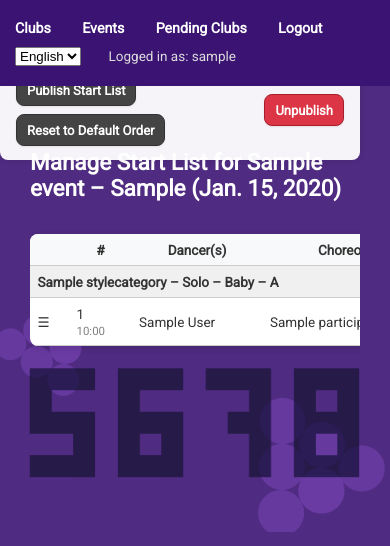
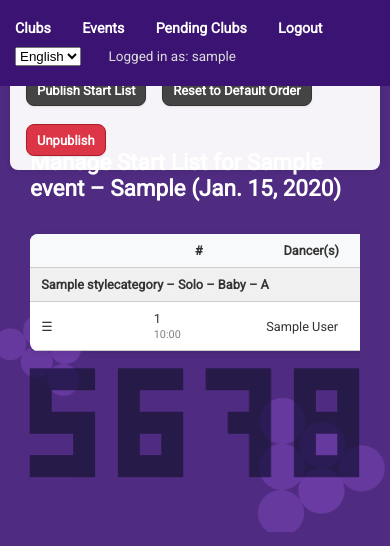
Before and after one commit to comi-cvetkovic/dance_portal_starter, a Django app: page /events/1/startlist/manage/ in a window 390 px wide. Shown: the top 546 px of the page. Run offline with Django 5.2, Linux system fonts and the light colour scheme; a user stored in the database is signed in; tables that the repository leaves empty hold one stand-in row (values such as "Sample post").

Commit message:
Start list fit screen

```diff
--- a/core/templates/core/manage_start_list.html
+++ b/core/templates/core/manage_start_list.html
@@ -91,10 +91,27 @@
     .start-group .start-time {
         font-size: 0.85em; color: gray;
     }
-    @media (max-width: 600px) {
-        .start-group th, .start-group td {
-            font-size: .9rem;
-            padding: .5rem;
+    @media (max-width: 1024px) {
+        .start-group th,
+        .start-group td {
+            font-size: 0.85rem;     /* slightly smaller text */
+            white-space: normal;    /* allow wrapping instead of forcing wide cells */
+            word-break: break-word; /* break long text if needed */
+        }
+
+        .start-group {
+            table-layout: fixed;    /* force equal column widths */
+            width: 100%;
+        }
+
+        #sticky-toolbar {
+            right: 10px;  /* was 30px */
+            left: 10px;   /* keep inside screen */
+            justify-content: space-between;
+            flex-wrap: wrap; /* let buttons stack if too wide */
+        }
+        #sticky-toolbar button {
+            flex: 1 1 auto; /* make buttons shrink evenly */
         }
     }
 </style>
```
Also changed, not shown: core/templates/core/start_list.html (+22 -5 lines).
